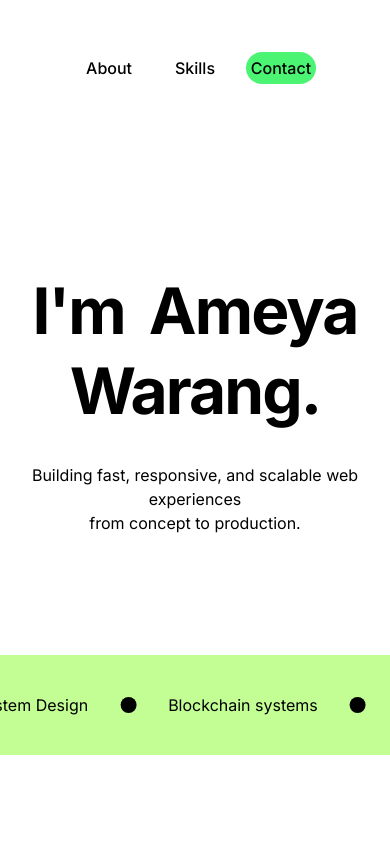
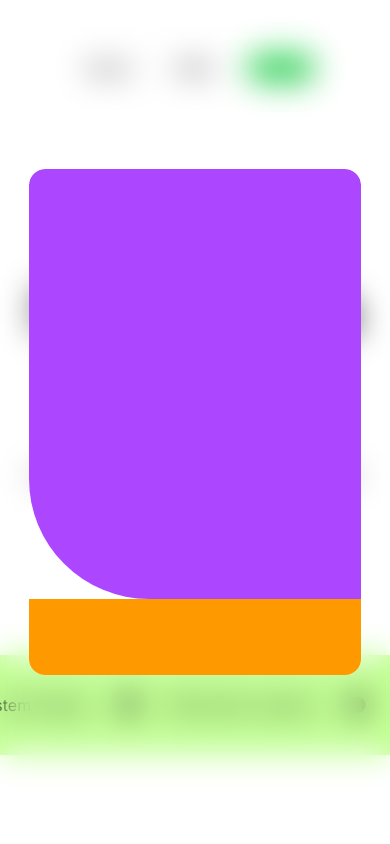
Before and after one commit to BANKAAIII/my-portfolio, a Next.js app: page / in a window 390 px wide. Both pictures are taken after a click on the button "Contact". Shown: the top 844 px of the page. Built offline with nearby package versions, Linux system fonts and the light colour scheme.

Commit message:
added basic structure

```diff
--- a/components/ui/navBar.tsx
+++ b/components/ui/navBar.tsx
@@ -20,6 +20,7 @@ const NavBar : React.FC<{children?:NavBarProps}> = ({children }) => {
 
     const scrollRef = useRef<HTMLDivElement>(null);
 
+    const [contactMe,setContactMe] = useState<boolean>(false);
     const [readM,setREadM] = useState<boolean>(false);
     const [scrolled , setScrolled] = useState<boolean>(false);
     const [open,setOpen] = useState<boolean>(false);
@@ -82,9 +83,28 @@ const NavBar : React.FC<{children?:NavBarProps}> = ({children }) => {
             <motion.button
 
              whileTap={{scale:0.9 ,webkitTextFillColor:"#[#4BF573]]"}}
-             className={`${scrolled? 'hover:text-[#4BF573]' : 'bg-[#4BF573] rounded-4xl p-1 md:p-2 '} flex  flex-wrap  font-medium items-center justify-center`} ><h1>Contact</h1></motion.button>
+             className={`${scrolled? 'hover:text-[#4BF573]' : 'bg-[#4BF573] rounded-4xl p-1 md:p-2 '} flex  flex-wrap  font-medium items-center justify-center`}
+             onClick={()=>{
+                setContactMe(!contactMe)
+             }} ><h1>Contact</h1></motion.button>
         </div>
      </div>
+
+     <AnimatePresence mode="wait">
+        {
+            contactMe && <motion.div className="z-980 fixed inset-0 flex flex-col items-center justify-center w-screen h-screen backdrop-blur-lg" >
+                <motion.div className="relative z-100 flex-col items-center justify-between w-[85dvw] h-[60dvh] bg-[#ffffff] rounded-2xl overflow-hidden">
+                    <div className="relative z-150 flex flex-col items-center justify-start bg-purple-500 w-full h-[85%] rounded-bl-[120px] rounded-tl-2xl rounded-tr-2xl " ></div>
+                    <div className="absolute z-200 flex flex-row items-center justify-start w-full h-full bg-amber-500" >
+                        <motion.button className="flex h-full aspect-square text-3xl items-center " onClick={()=>{
+                            setContactMe(false);
+                        }} >x</motion.button>
+                    </div>
+
+                </motion.div>
+            </motion.div>
+        }
+     </AnimatePresence>
 
     <AnimatePresence mode="wait">
     {
```
Also changed, not shown: components/ui/image.png (renamed from public/agoraMobileSample.png).
